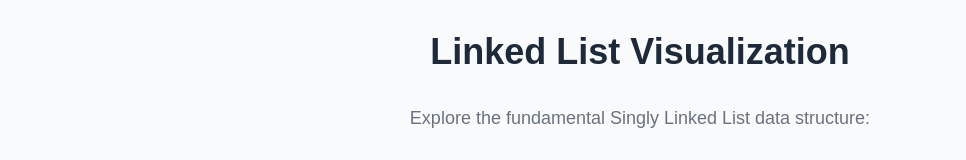
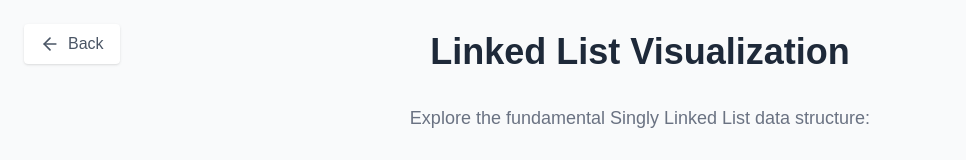
Before and after one commit to moze-mehraban/ds-tools, a Next.js app: page /Linked-List in a window 1280 px wide. Shown: the top 160 px of the page, without its empty margins (0-966 px from the left). Built offline with nearby package versions, Linux system fonts and the light colour scheme.

Commit message:
add back button for linkedlists

```diff
--- a/app/Linked-List/page.tsx
+++ b/app/Linked-List/page.tsx
@@ -1,9 +1,22 @@
+'use client';
+import { useState } from 'react';
 import LinkedListSimulator from '../components/LinkedListSimulator';
+import Link from 'next/link';
 
 export default function Home() {
   return (
     <main className="min-h-screen bg-gray-50 p-4 sm:p-8 flex flex-col items-center">
-
+      {/* دکمه بازگشت (تغییر نکرد - همچنان گوشه بالا چپ) */}
+      <Link
+        href="/"
+        className="absolute top-6 left-6 flex items-center gap-2 text-gray-600 hover:text-gray-900 transition-colors font-medium bg-white px-4 py-2 rounded shadow-sm hover:shadow-md z-20"
+      >
+        <svg xmlns="http://www.w3.org/2000/svg" width="20" height="20" viewBox="0 0 24 24" fill="none" stroke="currentColor" strokeWidth="2" strokeLinecap="round" strokeLinejoin="round">
+          <path d="m12 19-7-7 7-7"/>
+          <path d="M19 12H5"/>
+        </svg>
+        <span className="hidden sm:inline">Back</span>
+      </Link>
       <h1 className="text-4xl font-extrabold text-gray-800 mb-4 sm:mb-8 text-center">
         Linked List Visualization
       </h1>
```
